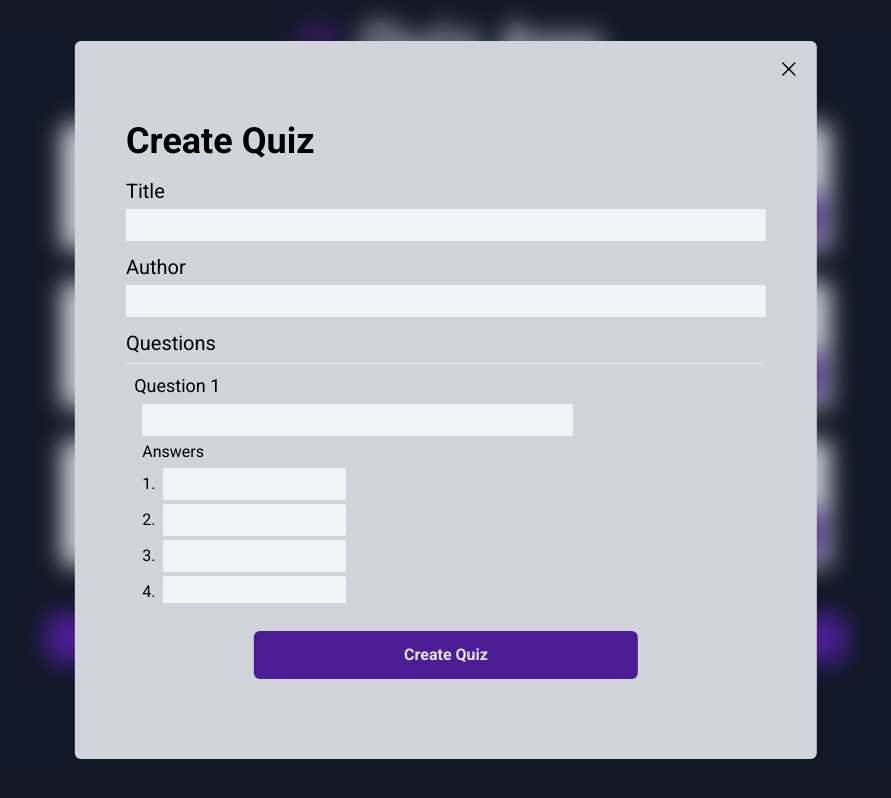
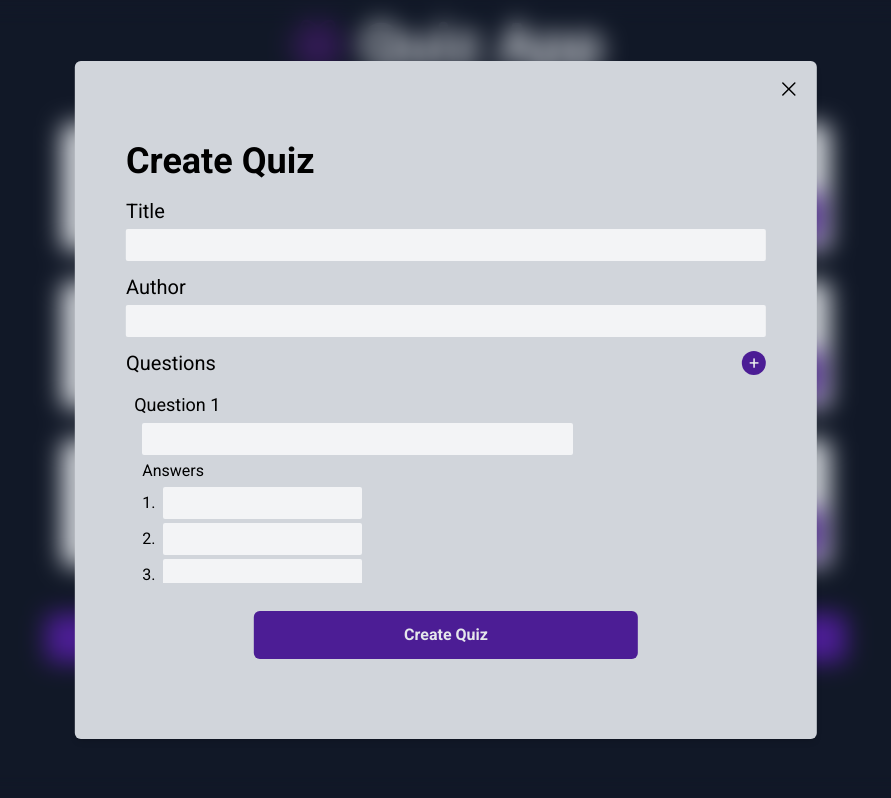
Before and after one commit to tojamrcel/quizapp-react-project, a React (Vite) app: page /quizzes in a window 1280 px wide. Both pictures are taken after a click on the button "CREATE YOUR OWN QUIZ". Shown: the whole page, without its empty margins (194-1085 px from the left). Built offline with nearby package versions, Linux system fonts and the light colour scheme; data requests are answered from the project's data file.

Commit message:
feat: implement creation of new quiz object in CreateQuizForm

```diff
--- a/src/features/quiz/CreateQuizForm.jsx
+++ b/src/features/quiz/CreateQuizForm.jsx
@@ -2,6 +2,7 @@ import { useForm } from "react-hook-form"
 import Button from "../../ui/Button"
 import Input from "../../ui/Input"
 import QuestionForm from "./QuestionForm"
+import { useState } from "react"
 
 function CreateQuizForm() {
     const {
@@ -11,15 +12,52 @@ function CreateQuizForm() {
         formState: { errors },
     } = useForm()
 
+    const [questions, setQuestions] = useState(1)
+
     function onSubmit() {
-        console.log(getValues())
-        console.log(errors)
+        const values = getValues()
+        const numArr = Array.from({ length: questions }, (_, i) => i)
+        const quiz = {
+            title: values.title,
+            author: values.author || "anonymous",
+            questions: [],
+        }
+
+        numArr.forEach((i) => {
+            const question = {
+                question: "",
+                answers: [],
+                correctAnswer: null,
+            }
+
+            Object.entries(values).map((p) => {
+                if (p[0][0] === String(i)) {
+                    p[0].split("-")[1] === "answer"
+                        ? (question.answers = [...question.answers, p[1]])
+                        : null
+                    p[0].split("-")[1] === "question"
+                        ? (question.question = p[1])
+                        : null
+                    p[0].split("-")[1] === "correctAnswer"
+                        ? (question.correctAnswer = +p[1])
+                        : null
+                }
+            })
+
+            quiz.questions = [...quiz.questions, question]
+        })
+        console.log(quiz)
+    }
+
+    function addQuestion() {
+        setQuestions((questions) => questions + 1)
     }
 
     return (
         <div>
             <h1 className="my-4 text-4xl font-bold">Create Quiz</h1>
             <form
+                method="get"
                 className="flex flex-col gap-3"
                 onSubmit={handleSubmit(onSubmit)}
             >
@@ -40,11 +78,28 @@ function CreateQuizForm() {
                     <Input register={register("author")} />
                 </div>
                 <div className="flex flex-col gap-1.5">
-                    <h2 className="text-xl" htmlFor="author">
-                        Questions
-                    </h2>
-                    <ul className="flex max-h-[18dvh] flex-col gap-6 overflow-auto sm:max-h-[30dvh]">
-                        <QuestionForm />
+                    <div className="flex items-center justify-between">
+                        <h2 className="text-xl" htmlFor="author">
+                            Questions
+                        </h2>
+                        <button
+                            onClick={addQuestion}
+                            type="button"
+                            className="flex h-2 w-2 items-center justify-center rounded-full bg-violet-900 p-[12px] text-lg text-gray-200 transition-colors duration-300 hover:bg-violet-950"
+                        >
+                            +
+                        </button>
+                    </div>
+                    <ul className="flex max-h-[18dvh] flex-col gap-6 overflow-auto sm:max-h-[25dvh]">
+                        {Array.from({ length: questions }, (_, i) => i).map(
+                            (_, i) => (
+                                <QuestionForm
+                                    key={i}
+                                    questionNum={i}
+                                    register={register}
+                                />
+                            ),
+                        )}
                     </ul>
                 </div>
                 <div className="flex w-full justify-center">
--- a/src/features/quiz/QuestionForm.jsx
+++ b/src/features/quiz/QuestionForm.jsx
@@ -1,48 +1,69 @@
 import Input from "../../ui/Input"
 
-function QuestionForm({ questionNum }) {
+function QuestionForm({ questionNum, register }) {
     return (
-        <li className="border-t-[1px] border-gray-200 px-2 py-2">
+        <li
+            className={`${questionNum !== 0 ? "border-t-[1px]" : ""} border-gray-200 px-2 py-2`}
+        >
             <div className="ml-2 flex flex-col gap-1">
                 <label htmlFor="question" className="-ml-2 text-lg">
-                    Question 1
+                    Question {questionNum + 1}
                 </label>
-                <Input variation="sm" />
+                <Input
+                    variation="sm"
+                    register={register(`${questionNum}-question`, {
+                        required: "This field is required.",
+                    })}
+                />
                 <label htmlFor="answers" className="text-base">
                     Answers
                 </label>
                 <div className="flex items-center gap-2">
                     <span>1.</span>
-                    <input
-                        type="text"
-                        className="h-8 max-w-[70%] rounded-sm bg-gray-100"
+                    <Input
+                        variation="sm"
+                        register={register(`${questionNum}-answer-0`, {
+                            required: "This field is required.",
+                        })}
                     />
                 </div>
                 <div className="flex items-center gap-2">
                     <span>2.</span>
-                    <input
-                        type="text"
-                        className="h-8 max-w-[70%] rounded-sm bg-gray-100"
+                    <Input
+                        variation="sm"
+                        register={register(`${questionNum}-answer-1`, {
+                            required: "This field is required.",
+                        })}
                     />
                 </div>
                 <div className="flex items-center gap-2">
                     <span>3.</span>
-                    <input
-                        type="text"
-                        className="h-8 max-w-[70%] rounded-sm bg-gray-100"
+                    <Input
+                        variation="sm"
+                        register={register(`${questionNum}-answer-2`, {
+                            required: "This field is required.",
+                        })}
                     />
                 </div>
                 <div className="flex items-center gap-2">
                     <span>4.</span>
-                    <input
-                        type="text"
-                        className="h-8 max-w-[70%] rounded-sm bg-gray-100"
+                    <Input
+                        variation="sm"
+                        register={register(`${questionNum}-answer-3`, {
+                            required: "This field is required.",
+                        })}
                     />
                 </div>
                 <label htmlFor="correctAnswer" className="text-base">
                     Correct answer
                 </label>
-                <select className="h-8" name="correctAnswer">
+                <select
+                    className="h-8"
+                    name="correctAnswer"
+                    {...register(`${questionNum}-correctAnswer`, {
+                        required: "This field is required.",
+                    })}
+                >
                     <option value="0">Option 1</option>
                     <option value="1">Option 2</option>
                     <option value="2">Option 3</option>
```
